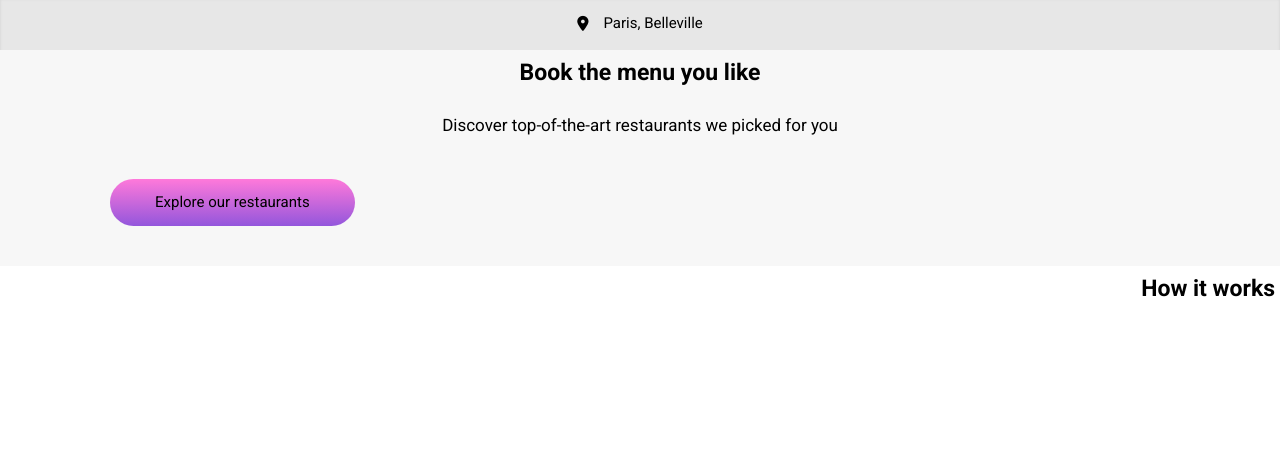
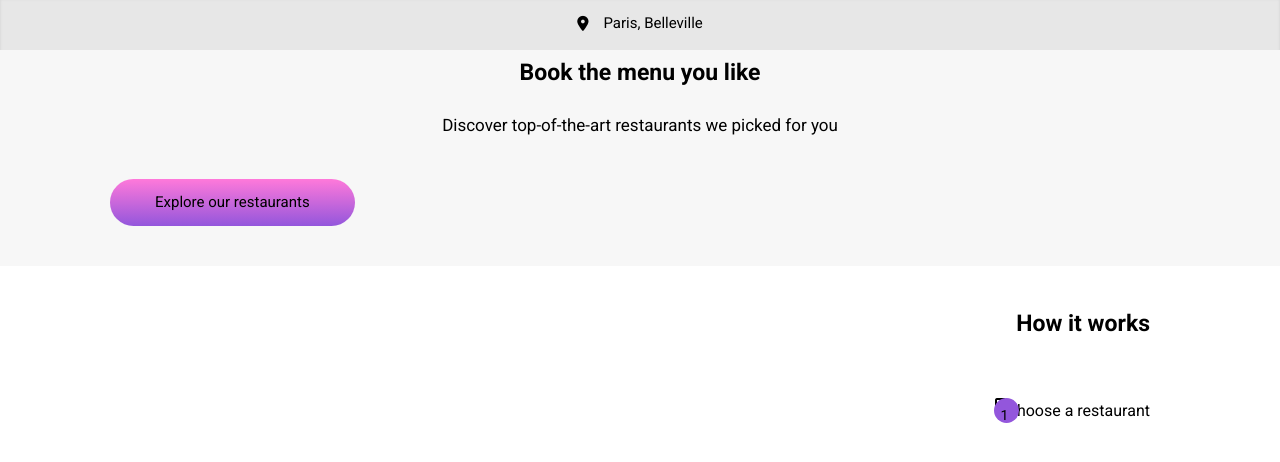
Before and after one commit to Olivertwst/ohmyfood, a website: page index.html in a window 1280 px wide. Shown: the part 74-536 px from the top of the page. Drawn offline with Linux system fonts and the light colour scheme; a web font is replaced by a local one.

Commit message:
home page updates

```diff
--- a/index.html
+++ b/index.html
@@ -28,13 +28,13 @@
     </div>
     <section class="howto">
         <h2>How it works</h2>
-        <!-- <div class="btn-wrapper">
+        <div class="btn-wrapper">
             <div class="step">
                 <div class="step-number">1</div><span class="step-text"></span>
                 <i class="fa-solid fa-mobile-screen-button"></i><span>Choose a restaurant</span>
             </div>
         </div>
-        <div class="step">
+        <!-- <div class="step">
             <div class="step-number">2</div><span class="step-text"></span>
             <i class="fa-sharp fa-solid fa-list-ul"></i><span>Create your menu</span>
         </div>
--- a/src/sass/pages/_home.scss
+++ b/src/sass/pages/_home.scss
@@ -82,6 +82,7 @@ header {
         color: $white-color;
     }
 }
+
 .howto {
     display: flex-end;
     justify-content: flex-end;
@@ -90,29 +91,35 @@ header {
 
 .howto h2{
     font-size: 23px;
-    padding: 5px;
-    margin: 0;
+    padding: 15px 45px 15px 45px;
+    margin: 25px 85px 25px 85px;
     display: flex;
     justify-content: flex-end;
 
 }
-
-.btn-wraper {
-    background-color: $white-color;
+.step{
+    display: flex;
+    justify-content: flex-end;
+    padding: 15px 45px 15px 45px;
+    margin: 25px 85px 25px 85px;
+    border-radius: 50%;
 }
 
 .step-number {
     display: flex;
     justify-content: flex-start;
     background-color: $primary-color;
-    color: #fff;
-    border-radius: 50%;
+    border-radius: 105px;
     width: 25px;
     height: 25px;
     position: relative;
     left: 25px;
     padding: 6px;
     font-size: 14px;
+}
+
+.btn-wraper {
+    background-color: $white-color;
 }
 
 // .tagline h1 {
```
Also changed, not shown: public/styles/main.css, 1 other file.
